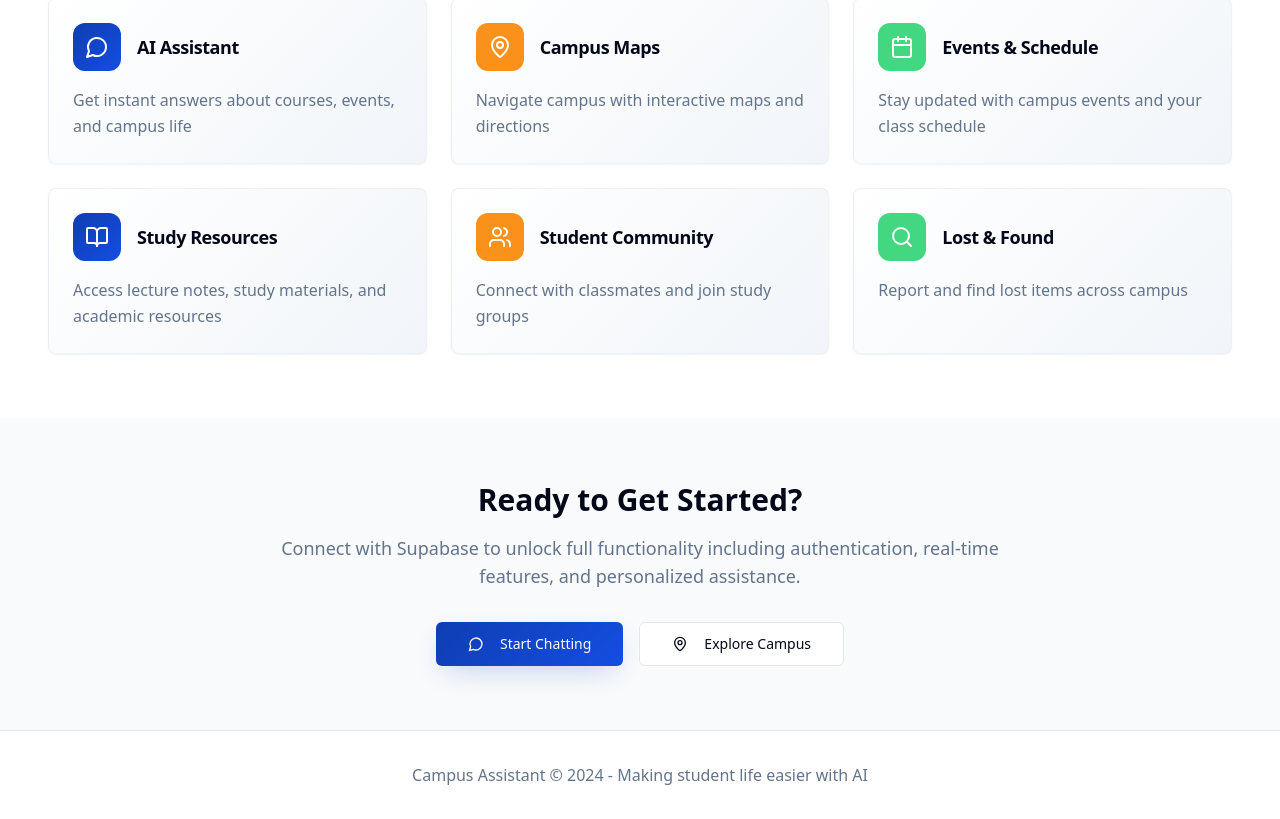
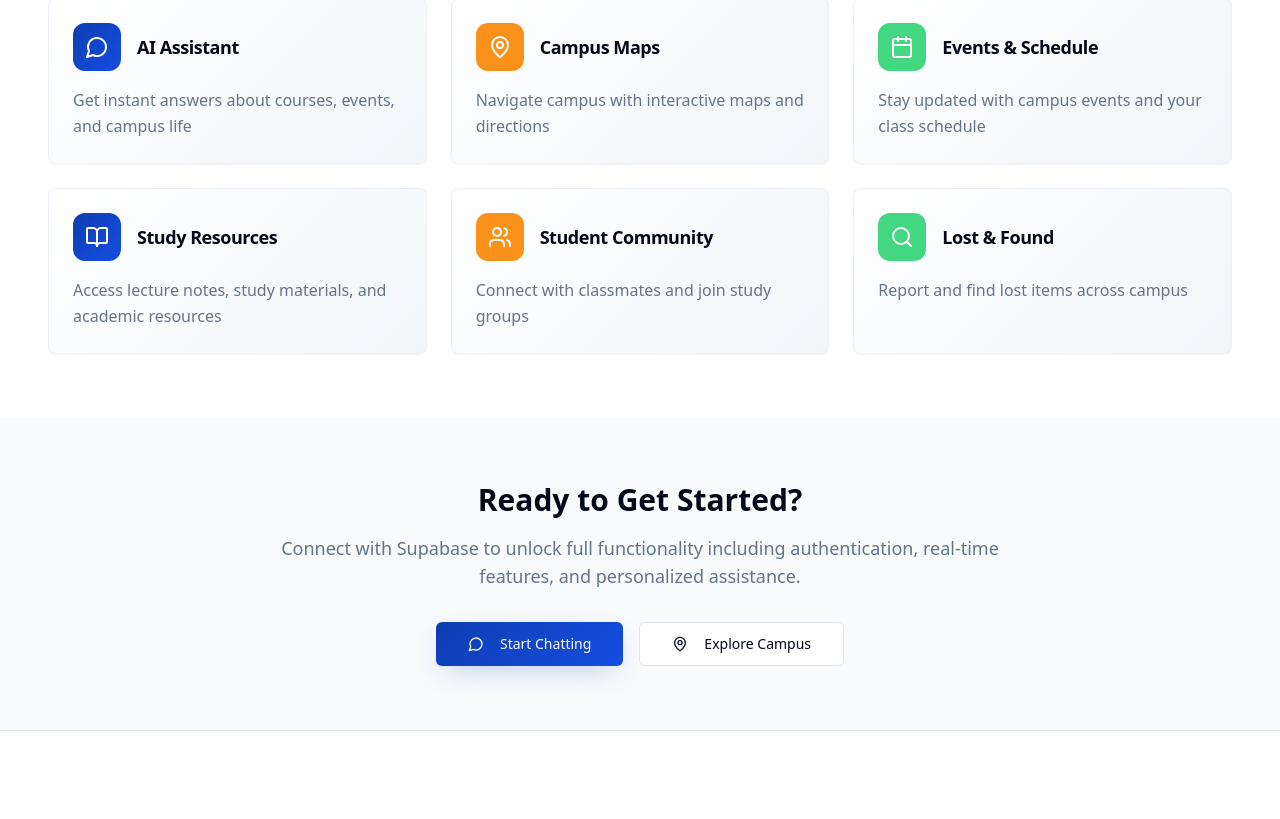
Before and after one commit to poorvi1603/uni-guide-spark, a React (Vite) app: page / in a window 1280 px wide. Shown: the part 862-1681 px from the top of the page. After the commit the page ends 1657 px from the top, so only its background shows below. Built offline with nearby package versions, Linux system fonts and the light colour scheme; the HTML template or start-up script is replaced by a standard one.

Commit message:
Remove footer text

```diff
--- a/src/components/CampusAssistant.tsx
+++ b/src/components/CampusAssistant.tsx
@@ -221,9 +221,6 @@ const CampusAssistant = () => {
       {/* Footer */}
       <footer className="border-t bg-card/50 py-8 px-4">
         <div className="container mx-auto text-center">
-          <p className="text-muted-foreground">
-            Campus Assistant © 2024 - Making student life easier with AI
-          </p>
         </div>
       </footer>
     </div>
```
